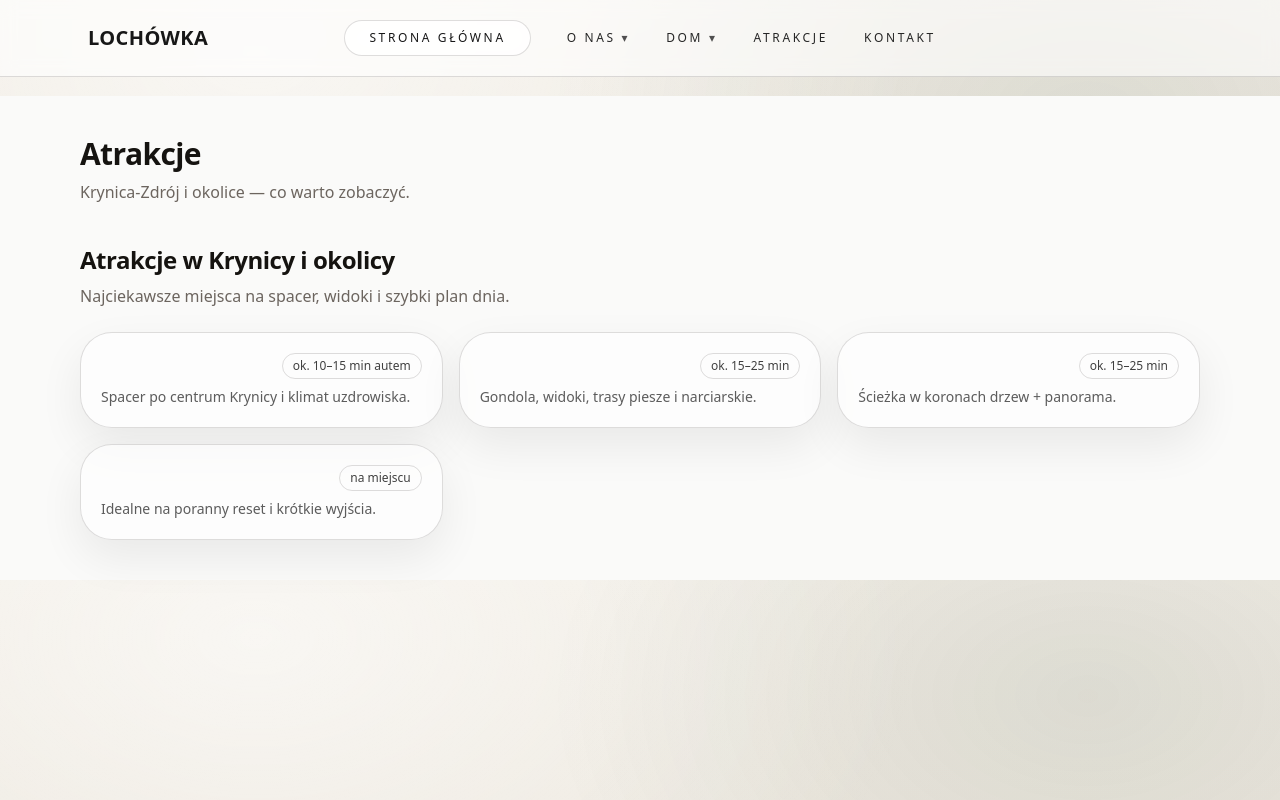
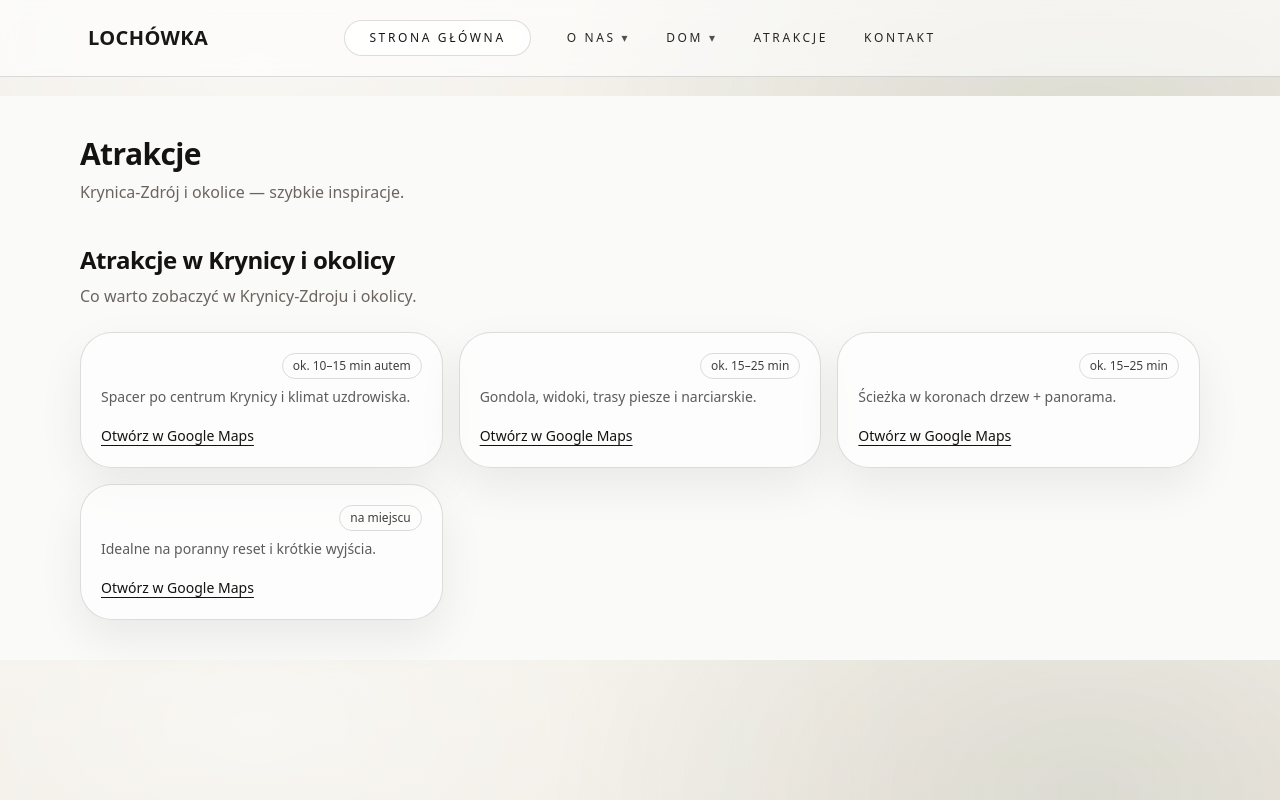
Before and after one commit to kulawikola2005-a11y/demolochowka, a Next.js app: page /atrakcje in a window 1280 px wide. Built offline with nearby package versions, Linux system fonts and the light colour scheme.

Commit message:
Fill attractions page with Krynica places

```diff
--- a/src/app/atrakcje/page.tsx
+++ b/src/app/atrakcje/page.tsx
@@ -5,7 +5,7 @@ export default function AtrakcjePage() {
     <main className="bg-stone-50">
       <div className="mx-auto max-w-6xl px-4 pt-10">
         <h1 className="text-3xl font-semibold">Atrakcje</h1>
-        <p className="mt-2 text-muted">Krynica-Zdrój i okolice — co warto zobaczyć.</p>
+        <p className="mt-2 text-muted">Krynica-Zdrój i okolice — szybkie inspiracje.</p>
       </div>
       <AttractionsSection />
     </main>
--- a/src/components/sections/AttractionsSection.tsx
+++ b/src/components/sections/AttractionsSection.tsx
@@ -1,16 +1,21 @@
 import { site } from "@/data/site";
 
-type Attraction = { name: string; desc?: string; time?: string };
+type Attraction = {
+  name: string;
+  desc?: string;
+  time?: string;
+  query?: string; // do google maps
+};
 
 const DEFAULT_ATTRACTIONS: Attraction[] = [
   { name: "Deptak i Pijalnia Główna", desc: "Spacer, wody mineralne i klimat uzdrowiska.", time: "5–10 min" },
-  { name: "Muzeum Nikifora", desc: "Sztuka i historia Krynicy w pigułce.", time: "5–10 min" },
-  { name: "Góra Parkowa", desc: "Widoki, trasy spacerowe, klasyk Krynicy.", time: "10–15 min" },
+  { name: "Muzeum Nikifora", desc: "Sztuka i historia Krynicy.", time: "5–10 min" },
+  { name: "Góra Parkowa", desc: "Widoki i klasyczny spacer (możliwa kolejka).", time: "10–15 min" },
   { name: "Jaworzyna Krynicka (gondola)", desc: "Panoramy i szlaki latem, narty zimą.", time: "15–20 min" },
-  { name: "Słotwiny Arena – wieża widokowa", desc: "Skywalk wśród drzew, świetne zdjęcia.", time: "10–15 min" },
+  { name: "Słotwiny Arena – wieża widokowa", desc: "Skywalk wśród drzew, super zdjęcia.", time: "10–15 min" },
   { name: "Park Zdrojowy", desc: "Spokojny spacer i odpoczynek w zieleni.", time: "5–10 min" },
-  { name: "Szlaki i spacery (np. Huzary)", desc: "Od lekkich spacerów po dłuższe wyjścia w góry.", time: "zależnie" },
-  { name: "Tylicz", desc: "Szybki wypad obok Krynicy, opcje rodzinne.", time: "15–20 min" },
+  { name: "Szlaki piesze", desc: "Od lekkich spacerów po dłuższe wyjścia w góry.", time: "zależnie" },
+  { name: "Tylicz", desc: "Szybki wypad obok Krynicy, fajny na rodzinny plan.", time: "15–20 min" },
   { name: "Muszyna – Ogrody Sensoryczne", desc: "Bardzo przyjemnie na pół dnia.", time: "25–35 min" },
 ];
 
@@ -22,22 +27,42 @@ export default function AttractionsSection() {
   return (
     <section id="okolica" className="mx-auto max-w-6xl px-4 py-10">
       <h2 className="text-2xl font-semibold">{title}</h2>
-      <p className="mt-2 text-muted">Najciekawsze miejsca na spacer, widoki i szybki plan dnia.</p>
+      <p className="mt-2 text-muted">Co warto zobaczyć w Krynicy-Zdroju i okolicy.</p>
 
       <div className="mt-6 grid gap-4 sm:grid-cols-2 lg:grid-cols-3">
-        {items.map((a, i) => (
+        {items.map((a, i) => {
+          const q = encodeURIComponent(a.query ?? `${a.name}, Krynica-Zdrój`);
+          const maps = `https://www.google.com/maps/search/?api=1&query=${q}`;
+
+          return (
             <div key={i} className="card-soft p-5">
               <div className="flex items-start justify-between gap-3">
                 <h3 className="text-base font-semibold">{a.name}</h3>
                 {a.time ? (
-                <span className="rounded-full border px-2.5 py-1 text-xs text-neutral-700" style={{ borderColor: "var(--border)" }}>
+                  <span
+                    className="rounded-full border px-2.5 py-1 text-xs text-neutral-700"
+                    style={{ borderColor: "var(--border)" }}
+                  >
                     {a.time}
                   </span>
                 ) : null}
               </div>
+
               {a.desc ? <p className="mt-2 text-sm text-neutral-800/75">{a.desc}</p> : null}
+
+              <div className="mt-4">
+                <a
+                  href={maps}
+                  target="_blank"
+                  rel="noreferrer"
+                  className="text-sm underline underline-offset-4"
+                >
+                  Otwórz w Google Maps
+                </a>
               </div>
-        ))}
+            </div>
+          );
+        })}
       </div>
     </section>
   );
```
Lines whose indentation alone changed are shown as unchanged.
